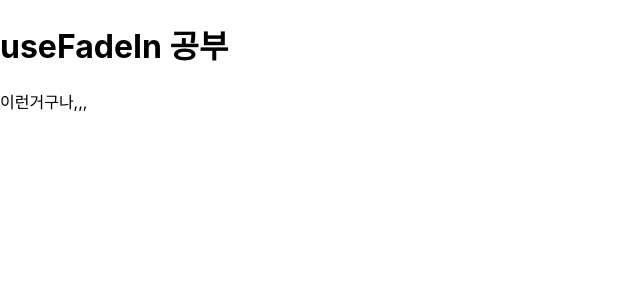
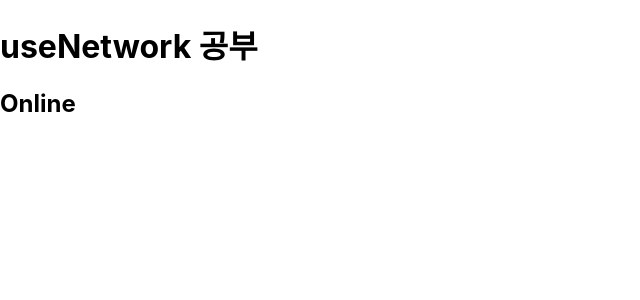
Before and after one commit to 2-daoni/React-Hooks, a React (Create React App) app: page / in a window 1280 px wide. Shown: the top 300 px of the page, without its empty margins (0-640 px from the left). Built offline with nearby package versions, Linux system fonts and the light colour scheme.

Commit message:
useNetwork 공부

```diff
--- a/src/index.js
+++ b/src/index.js
@@ -10,5 +10,6 @@ import Practice5 from './useConfirm';
 import Practice6 from './usePreventLeave';
 import Practice7 from './useBeforeLeave';
 import Practice8 from './useFadeIn';
+import Practice9 from './useNetwork';
 
-ReactDOM.render(<Practice8 />, document.getElementById('root'));
+ReactDOM.render(<Practice9 />, document.getElementById('root'));
--- /dev/null
+++ b/src/useNetwork.js
@@ -0,0 +1,35 @@
+import React, { useEffect, useState } from 'react';
+
+const useNetwork = (onChange) => {
+  const [status, setStatus] = useState(navigator.onLine);
+  const handleChange = () => {
+    if (typeof onChange === 'function') {
+      onChange(navigator.onLine);
+    }
+    setStatus(navigator.onLine);
+  };
+  useEffect(() => {
+    window.addEventListener('online', handleChange);
+    window.addEventListener('offline', handleChange);
+    return () => {
+      window.removeEventListener('online', handleChange);
+      window.removeEventListener('offline', handleChange);
+    };
+  }, []);
+  return status;
+};
+
+const Practice9 = () => {
+  const handleNetworkChange = (onLine) => {
+    console.log(onLine ? '온라인이에요!' : '오프라인이에요!');
+  };
+  const onLine = useNetwork(handleNetworkChange);
+  return (
+    <div>
+      <h1>useNetwork 공부</h1>
+      <h2>{onLine ? 'Online' : 'Offline'}</h2>
+    </div>
+  );
+};
+
+export default Practice9;
```
